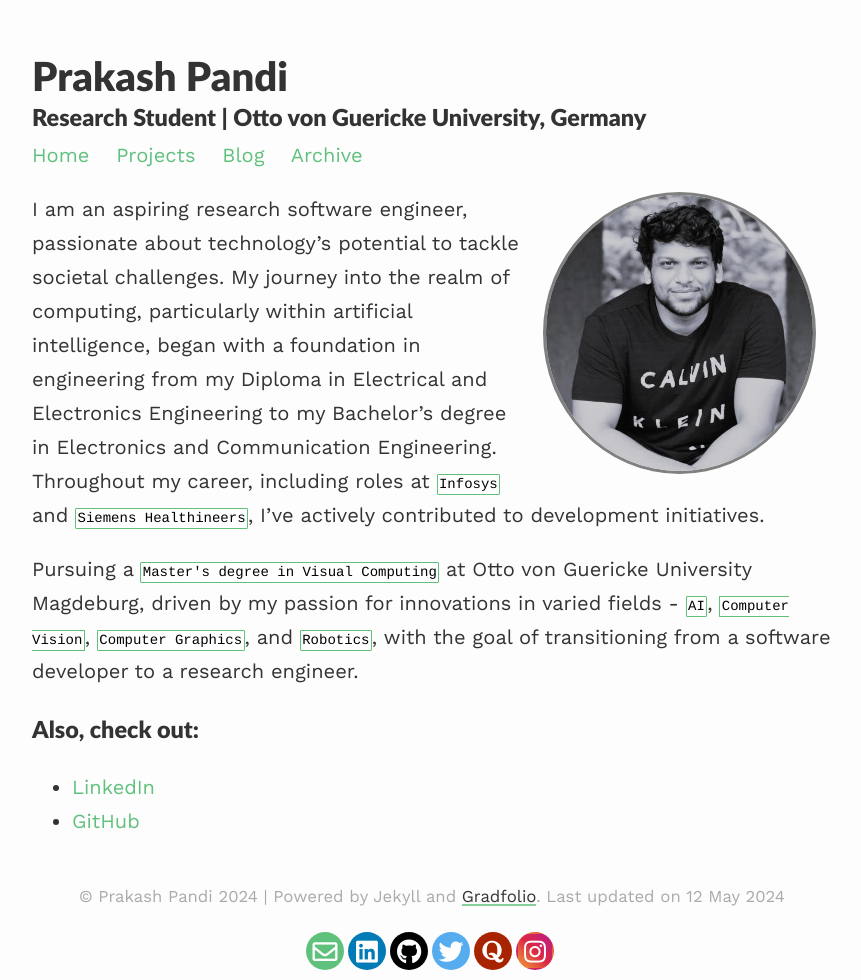
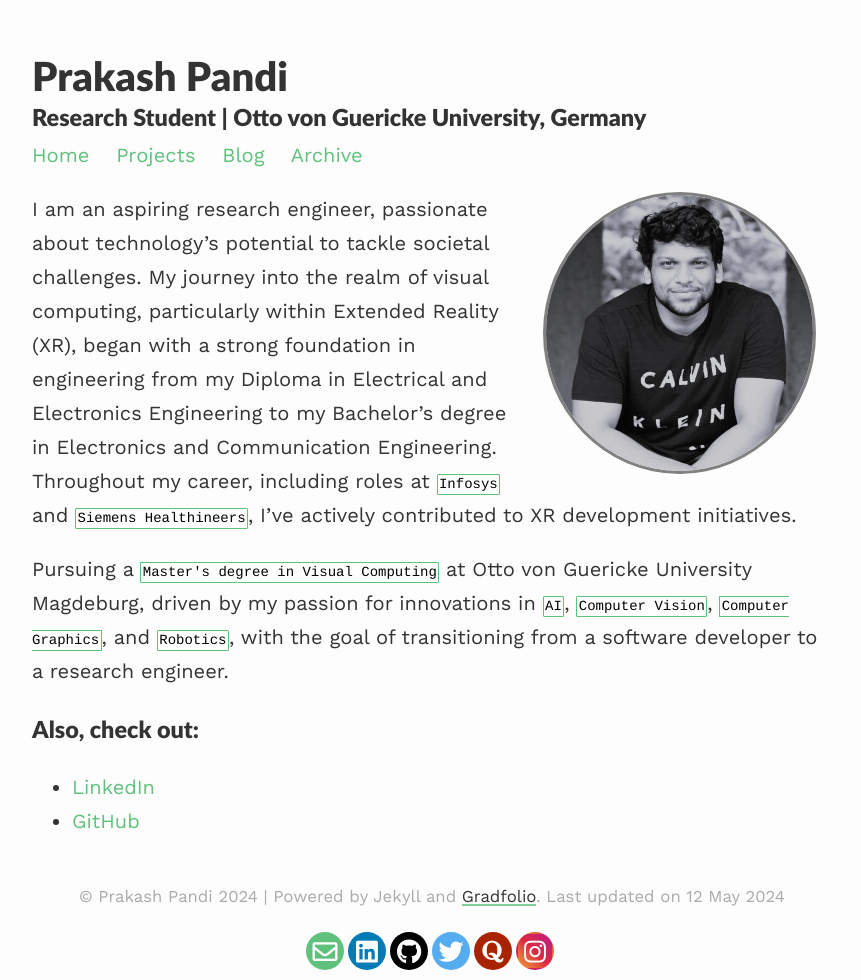
Before and after one commit to prakashpandi/profile, a Jekyll site: the page built from index.md, in a window 1280 px wide. Shown: the whole page, without its empty margins (208-1069 px from the left). Built offline with Jekyll 4.4.1, drawn with Linux system fonts in a browser that asks for light colours; nearby versions of some CDN libraries.

Commit message:
updated profile info

```diff
--- a/index.md
+++ b/index.md
@@ -7,9 +7,9 @@
 published: true
 ---
 
-I am an aspiring research software engineer, passionate about technology's potential to tackle societal challenges. My journey into the realm of computing, particularly within artificial intelligence, began with a foundation in engineering from my Diploma in Electrical and Electronics Engineering to my Bachelor's degree in Electronics and Communication Engineering. Throughout my career, including roles at `Infosys` and `Siemens Healthineers`, I've actively contributed to development initiatives.
+I am an aspiring research engineer, passionate about technology's potential to tackle societal challenges. My journey into the realm of visual computing, particularly within Extended Reality (XR), began with a strong foundation in engineering from my Diploma in Electrical and Electronics Engineering to my Bachelor's degree in Electronics and Communication Engineering. Throughout my career, including roles at `Infosys` and `Siemens Healthineers`, I've actively contributed to XR development initiatives.
 
-Pursuing a `Master's degree in Visual Computing` at Otto von Guericke University Magdeburg, driven by my passion for innovations in varied fields - `AI`, `Computer Vision`, `Computer Graphics`, and `Robotics`, with the goal of transitioning from a software developer to a research engineer.
+Pursuing a `Master's degree in Visual Computing` at Otto von Guericke University Magdeburg, driven by my passion for innovations in `AI`, `Computer Vision`, `Computer Graphics`, and `Robotics`, with the goal of transitioning from a software developer to a research engineer.
 
 ### Also, check out:
 
```
